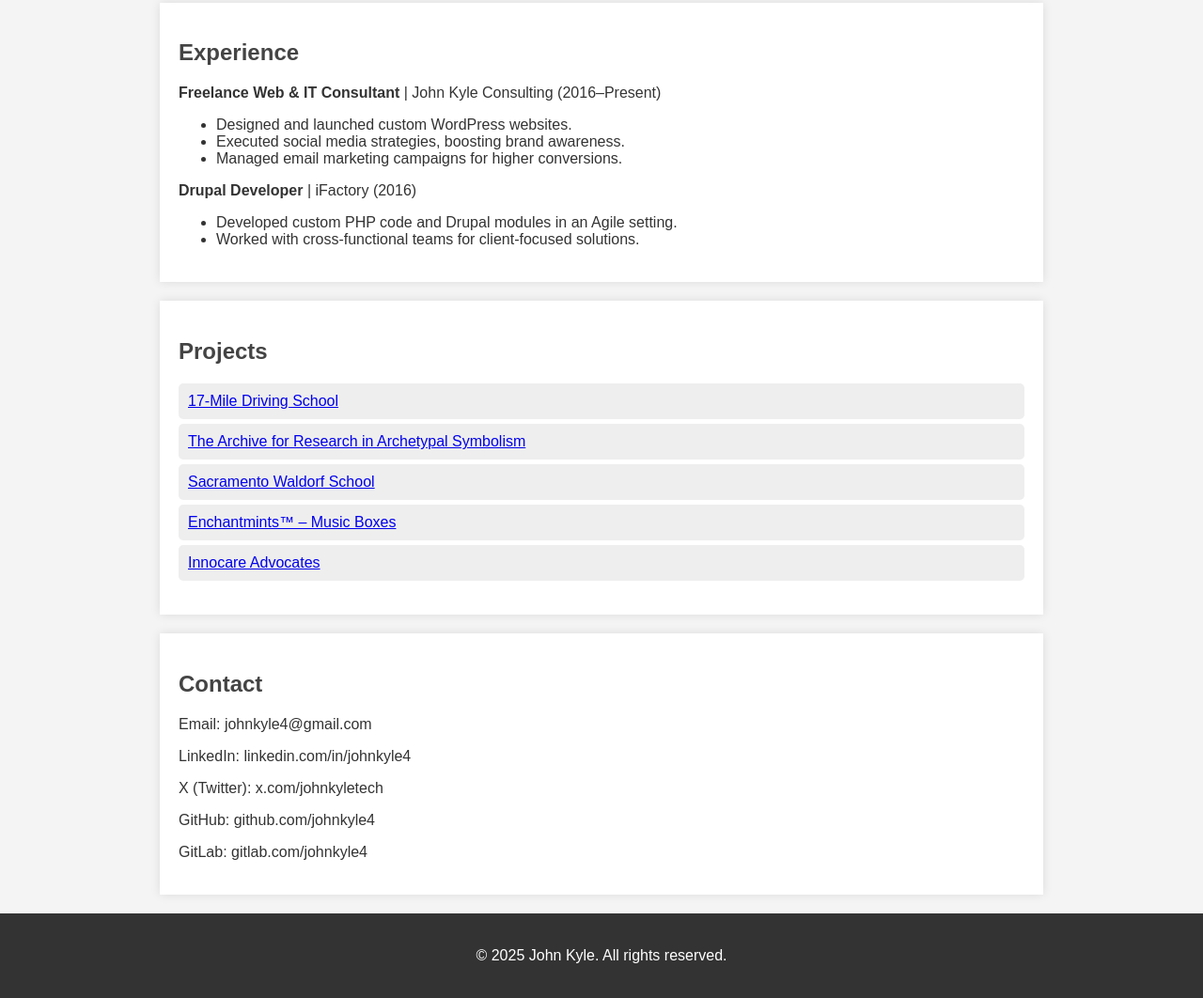
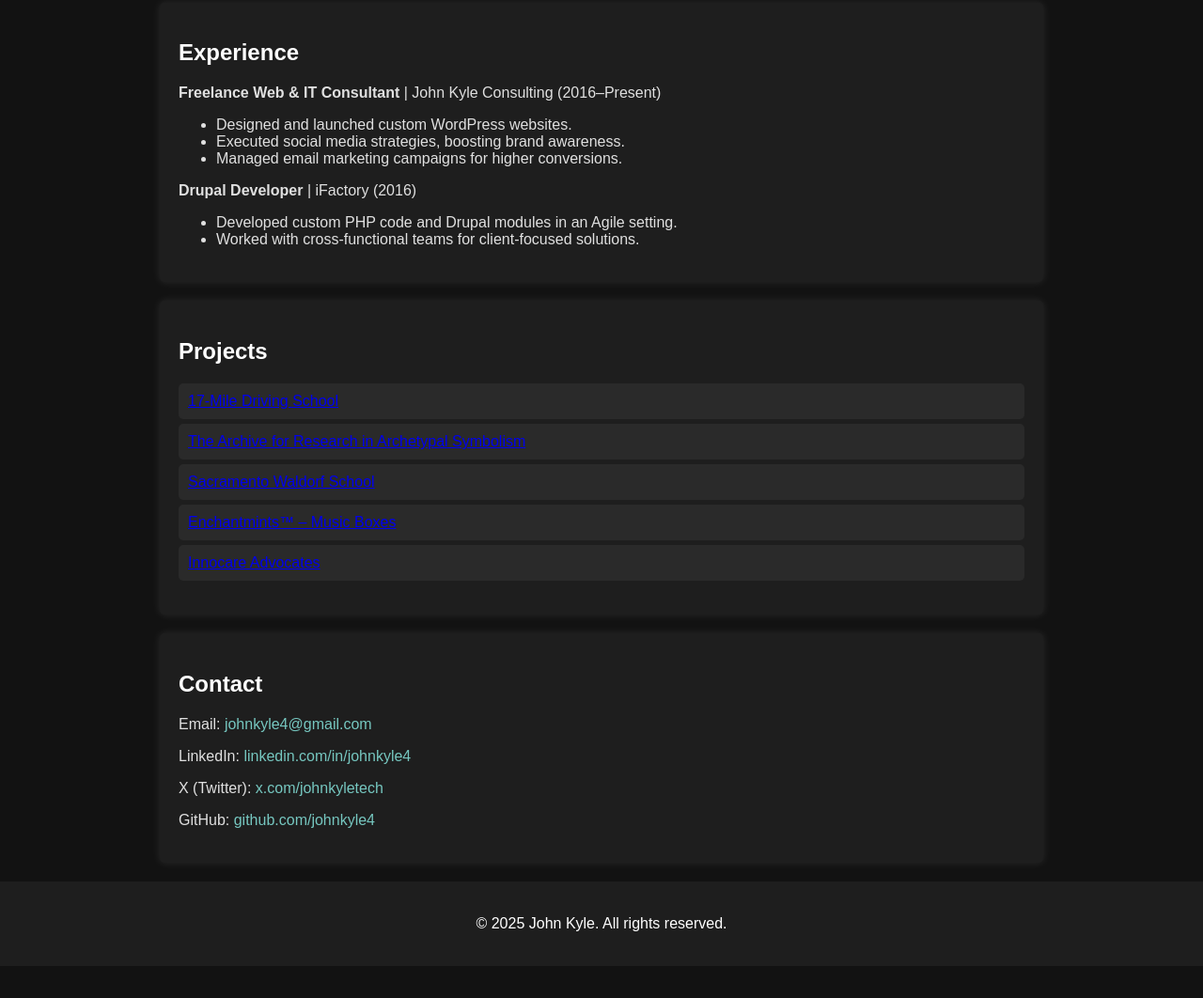
Before and after one commit to johnkyle4/johnkyle.dev, a plain HTML site: page index.html in a window 1280 px wide. Shown: the part 705-1767 px from the top of the page at 94% size. After the commit the page ends 1733 px from the top, so only its background shows below. Drawn offline with Linux system fonts and the light colour scheme.

Commit message:
Dark mode theme. Remove GitLab

```diff
--- a/index.html
+++ b/index.html
@@ -9,11 +9,11 @@
             font-family: Arial, sans-serif;
             margin: 0;
             padding: 0;
-            background-color: #f4f4f4;
-            color: #333;
+            background-color: #121212;
+            color: #e0e0e0;
         }
         header {
-            background: #333;
+            background: #1e1e1e;
             color: #fff;
             padding: 20px;
             text-align: center;
@@ -22,30 +22,31 @@
             max-width: 900px;
             margin: 20px auto;
             padding: 20px;
-            background: #fff;
-            box-shadow: 0 0 10px rgba(0,0,0,0.1);
+            background: #1e1e1e;
+            box-shadow: 0 0 10px rgba(255,255,255,0.1);
+            border-radius: 5px;
         }
         h1, h2 {
-            color: #444;
+            color: #ffffff;
         }
         .skills ul, .projects ul {
             list-style: none;
             padding: 0;
         }
         .skills li, .projects li {
-            background: #eee;
+            background: #2a2a2a;
             margin: 5px 0;
             padding: 10px;
             border-radius: 5px;
         }
         .contact a {
-            color: #333;
+            color: #76c7c0;
             text-decoration: none;
         }
         footer {
             text-align: center;
             padding: 20px;
-            background: #333;
+            background: #1e1e1e;
             color: white;
         }
     </style>
@@ -106,7 +107,6 @@
         <p>LinkedIn: <a href="https://linkedin.com/in/johnkyle4" target="_blank">linkedin.com/in/johnkyle4</a></p>
         <p>X (Twitter): <a href="https://x.com/johnkyletech" target="_blank">x.com/johnkyletech</a></p>
         <p>GitHub: <a href="https://github.com/johnkyle4" target="_blank">github.com/johnkyle4</a></p>
-        <p>GitLab: <a href="https://gitlab.com/johnkyle4" target="_blank">gitlab.com/johnkyle4</a></p>
     </section>
 
     <footer>
```
